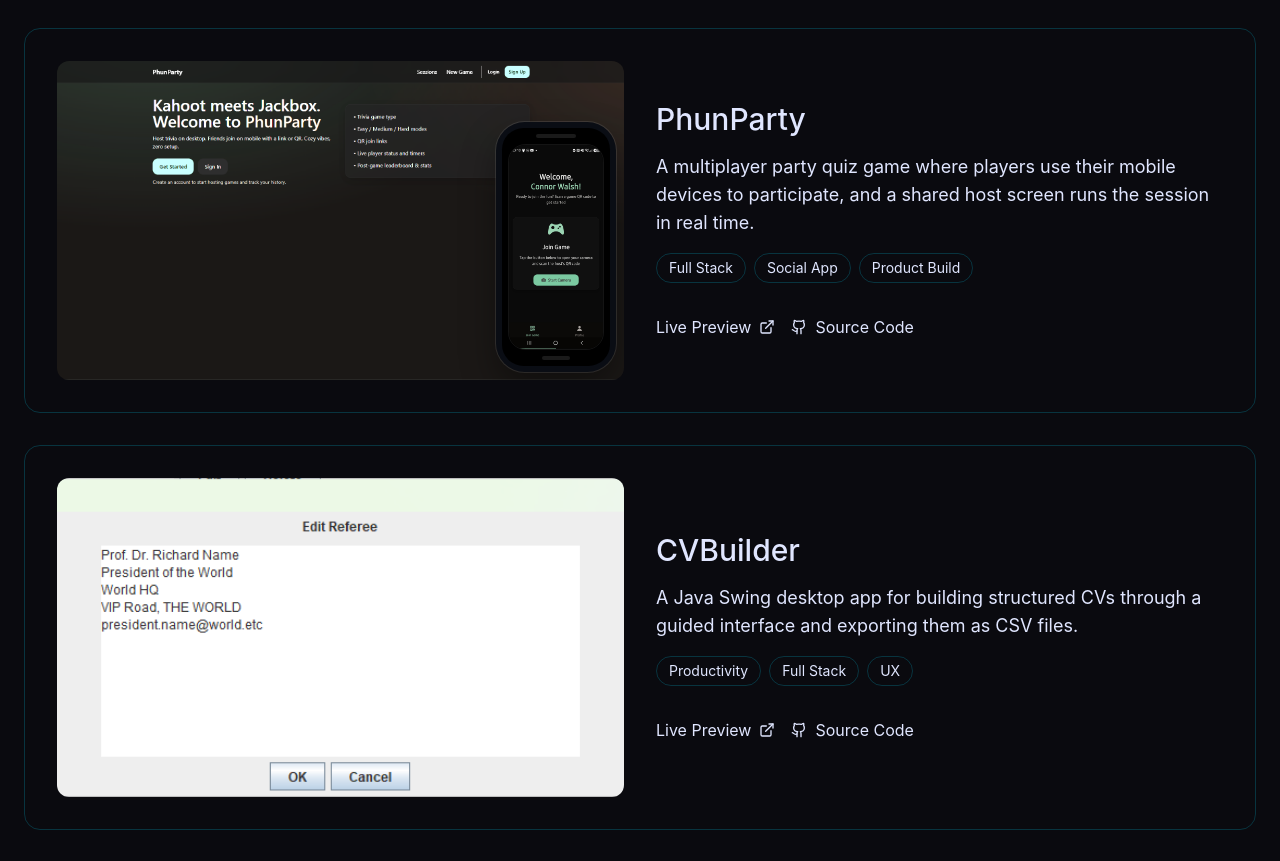
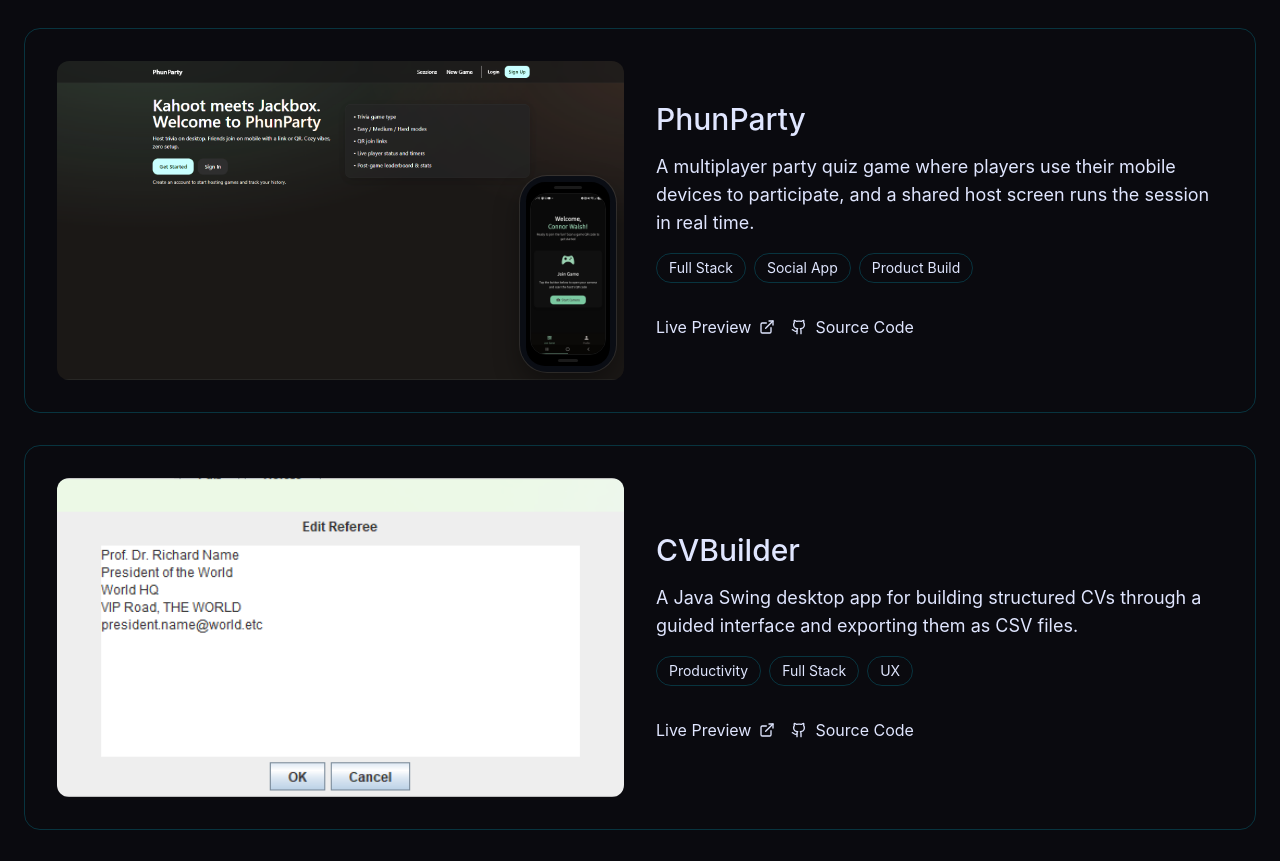
Before and after one commit to cWalsh-developer/connor-walsh-portfolio, a React (Vite) app: page / in a window 1280 px wide. Shown: the part 2220-3081 px from the top of the page. Built offline with nearby package versions, Linux system fonts and the light colour scheme; no server answers.

Commit message:
style: update ProjectVisual component for improved layout and aesthetics

```diff
--- a/src/app/components/Projects.tsx
+++ b/src/app/components/Projects.tsx
@@ -37,17 +37,17 @@
     <>
       <div className="absolute inset-0 z-10 bg-gradient-to-br from-primary/18 to-accent/12 mix-blend-screen" />
       <ImageFallback src={image} alt={`${title} desktop view`} className="h-full w-full object-cover object-top" />
-      <div className="absolute right-1.5 bottom-1.5 z-20 rounded-[1.4rem] bg-[#0a0d14] p-1 shadow-[0_16px_35px_rgba(0,0,0,0.38)] ring-1 ring-white/10 sm:right-2 sm:bottom-2 sm:rounded-[1.8rem] sm:p-1.5">
-        <div className="w-[68px] rounded-[1rem] bg-black p-1 sm:w-[92px] sm:rounded-[1.35rem] sm:p-1.5 md:w-[108px]">
-          <div className="mx-auto mb-1 h-1 w-8 rounded-full bg-white/10 sm:mb-1.5 sm:w-10" />
-          <div className="overflow-hidden rounded-[0.8rem] border border-white/8 sm:rounded-[1.1rem]">
+      <div className="absolute right-1 bottom-1 z-20 rounded-[0.95rem] bg-[#0a0d14] p-0.5 shadow-[0_12px_26px_rgba(0,0,0,0.36)] ring-1 ring-white/10 sm:right-2 sm:bottom-2 sm:rounded-[1.45rem] sm:p-1 md:rounded-[1.7rem] md:p-1.5">
+        <div className="w-[38px] rounded-[0.72rem] bg-black p-0.5 sm:w-[62px] sm:rounded-[1.02rem] sm:p-1 md:w-[84px] md:rounded-[1.2rem]">
+          <div className="mx-auto mb-0.5 h-[2px] w-4 rounded-full bg-white/10 sm:mb-1 sm:h-[3px] sm:w-7" />
+          <div className="overflow-hidden rounded-[0.56rem] border border-white/8 sm:rounded-[0.84rem] md:rounded-[1rem]">
             <ImageFallback
               src={mobileImage}
               alt={`${title} mobile app view`}
               className="h-full w-full object-cover"
             />
           </div>
-          <div className="mx-auto mt-1 h-1 w-5 rounded-full bg-white/10 sm:mt-1.5 sm:w-7" />
+          <div className="mx-auto mt-0.5 h-[2px] w-3 rounded-full bg-white/10 sm:mt-1 sm:h-[3px] sm:w-5" />
         </div>
       </div>
       <motion.div
```
